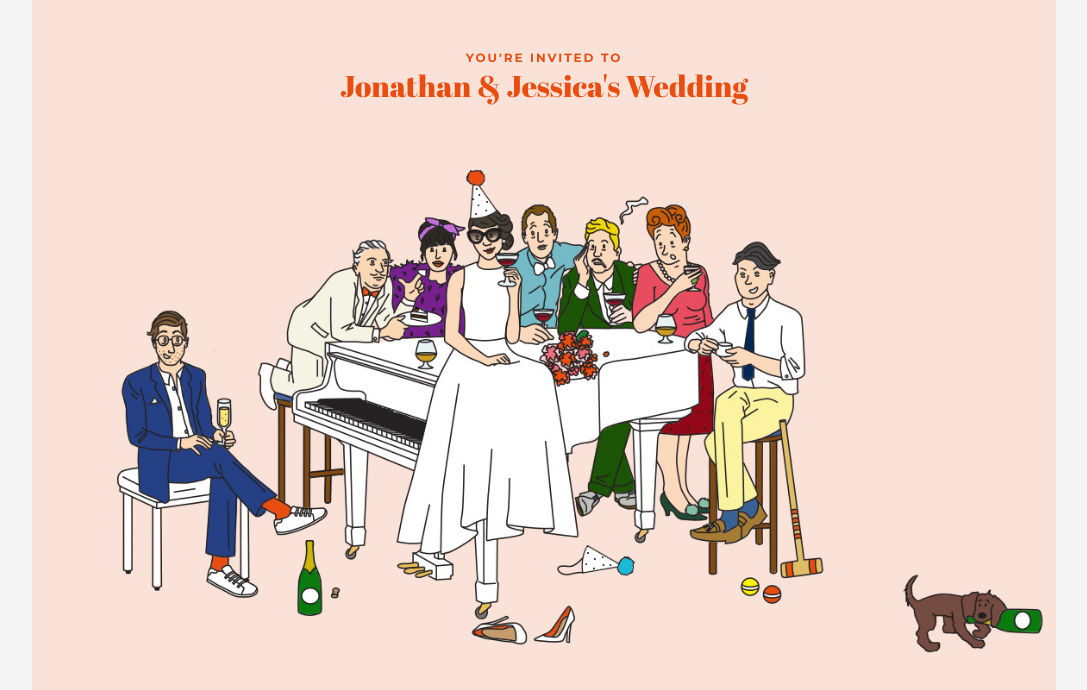
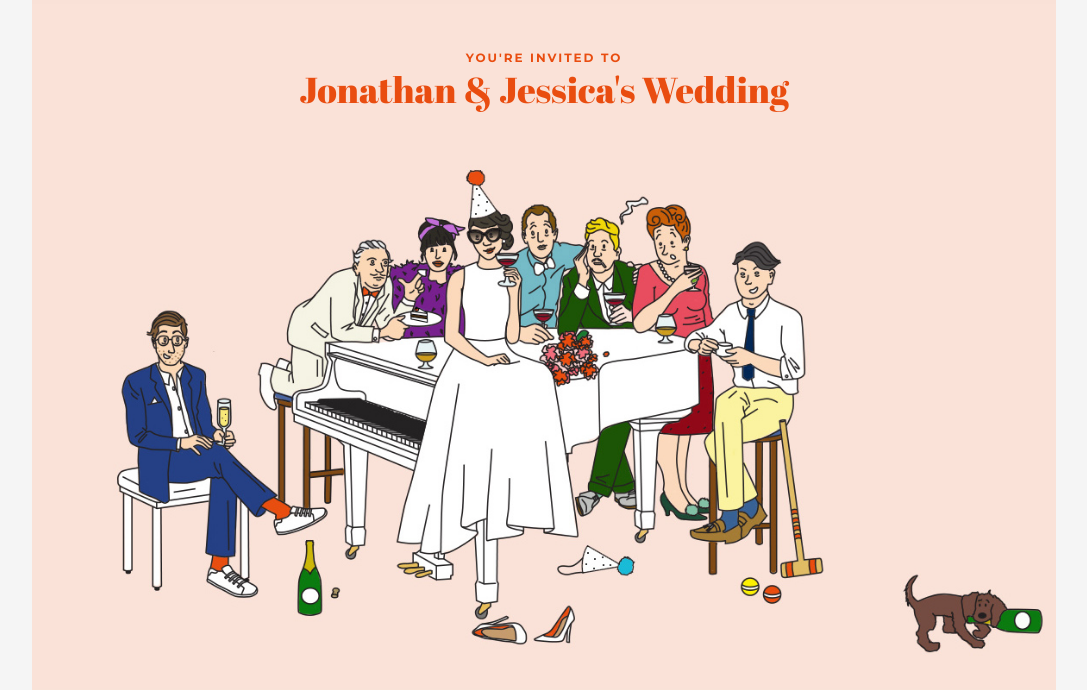
Before and after one commit to Jauny/wedding, a Flask app: template app/templates/index.html in a window 1280 px wide. Shown: the part 75-765 px from the top of the page, without its empty margins (96-1183 px from the left). Run offline with Flask 2, Linux system fonts and the light colour scheme; the template is opened without the code that fills it, so the values that code supplies are empty; parts of the project's set-up code (start-up, migrations or seed data) failed here and were passed over.

Commit message:
bigger hero title on desktop

```diff
--- a/app/static/style.css
+++ b/app/static/style.css
@@ -220,7 +220,7 @@ label {
 .hero .title span {
   display: block;
   font-family: 'Abril Fatface', cursive;
-  font-size: 2.5em;
+  font-size: 3em;
   text-transform: none;
   font-weight: normal;
   letter-spacing: normal;
```
